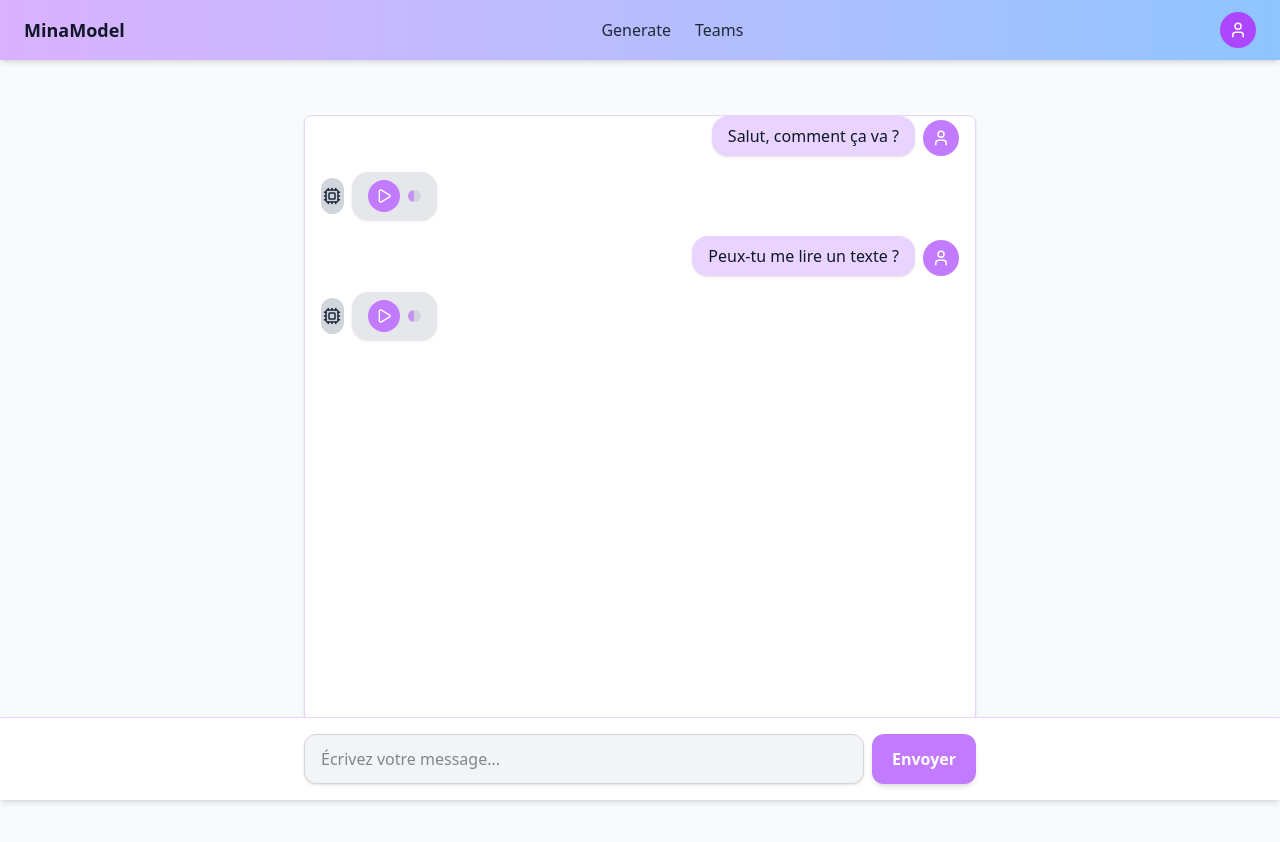
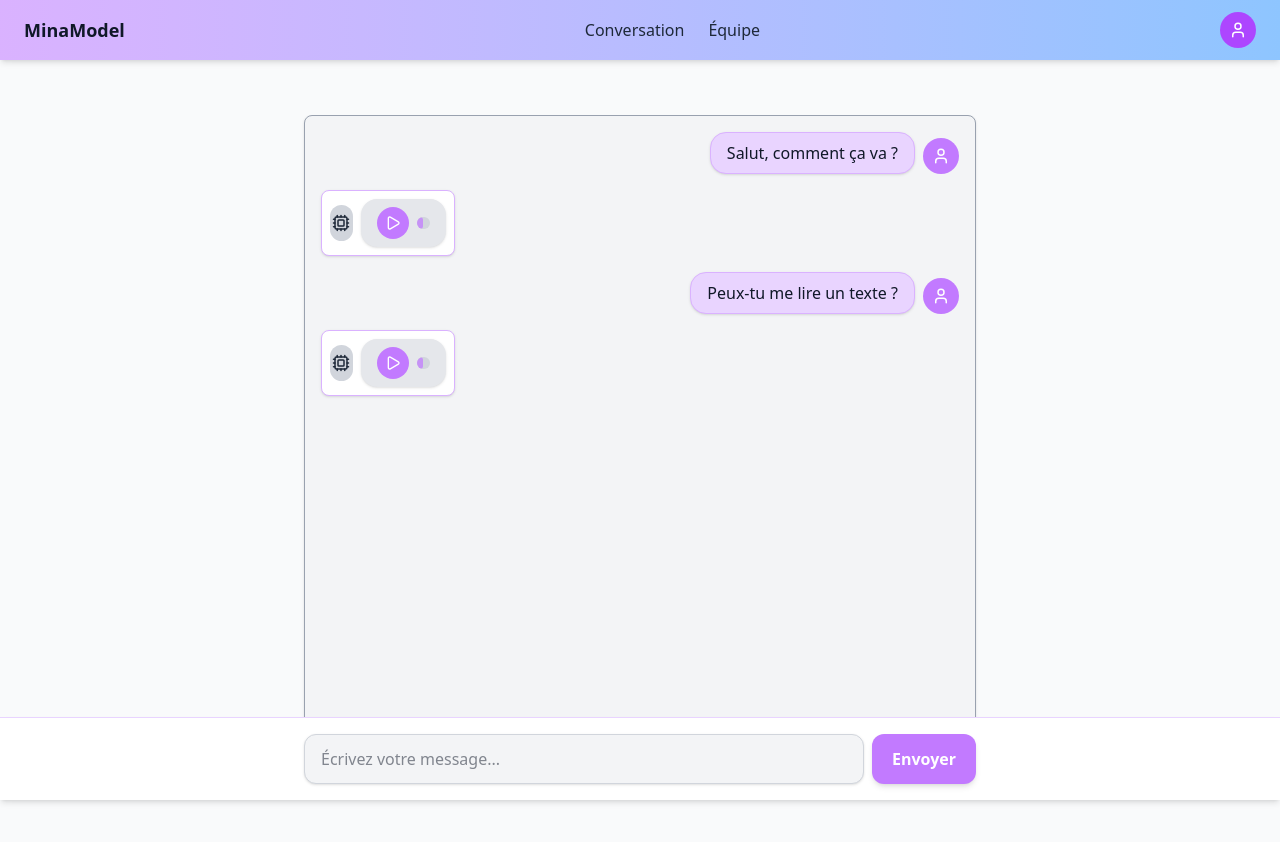
Before and after one commit to henocn/mina-model-frontend, a React (Vite) app: page / in a window 1280 px wide. Shown: the top 842 px of the page. Built offline with nearby package versions, Linux system fonts and the light colour scheme.

Commit message:
fix: commit#

```diff
--- a/src/components/MainContent.jsx
+++ b/src/components/MainContent.jsx
@@ -41,8 +41,8 @@
         <div className="flex items-center justify-between px-6 py-3">
           <span className="text-lg font-bold text-gray-900">MinaModel</span>
           <div className="flex space-x-6 text-gray-800">
-            <a href="#" className="hover:text-purple-700 font-medium">Generate</a>
-            <a href="#" className="hover:text-purple-700 font-medium">Teams</a>
+            <a href="#" className="hover:text-purple-700 font-medium">Conversation</a>
+            <a href="#" className="hover:text-purple-700 font-medium">Équipe</a>
           </div>
           <div className="w-9 h-9 rounded-full bg-purple-500 flex items-center justify-center text-white">
             <User size={18} />
@@ -52,12 +52,12 @@
 
       {/* Cadre du chat (scrollable seulement ici) */}
       <div className="flex-1 flex justify-center mt-[64px] mb-[80px] overflow-hidden">
-        <div className="flex flex-col w-full max-w-2xl overflow-y-auto px-4 space-y-4 border border-purple-200 rounded-lg bg-white shadow-sm">
+        <div className="flex flex-col pt-4 w-full max-w-2xl overflow-y-auto px-4 space-y-4 border border-gray-400 rounded-lg bg-gray-100 shadow-sm">
           {messages.map((msg, idx) =>
             msg.role === "user" ? (
               <div key={idx} className="flex justify-end">
                 <div className="flex items-end space-x-2 max-w-[70%]">
-                  <div className="bg-purple-200 text-gray-900 px-4 py-2 rounded-2xl shadow-sm">
+                  <div className="bg-purple-200 text-gray-900 px-4 py-2 rounded-2xl border-[1px] border-purple-300 shadow-sm">
                     {msg.content}
                   </div>
                   <div className="w-9 h-9 rounded-full bg-purple-400 flex items-center justify-center text-white">
@@ -67,7 +67,7 @@
               </div>
             ) : (
               <div key={idx} className="flex justify-start">
-                <div className="flex items-center space-x-2 max-w-[70%]">
+                <div className="flex items-center space-x-2 max-w-[70%] border border-purple-300 rounded-lg p-2 bg-white shadow-sm">
                   <div className="w-9 h-9 rounded-full bg-gray-300 flex items-center justify-center text-gray-800">
                     <Cpu size={18} />
                   </div>
--- a/src/components/Topbar.jsx
+++ b/src/components/Topbar.jsx
@@ -3,7 +3,6 @@
 
 export default function Topbar() {
   const [darkMode, setDarkMode] = useState(false);
-  const [menuOpen, setMenuOpen] = useState(false);
 
   return (
     <header className="w-full border-b border-gray-200 dark:border-gray-700 bg-gradient-to-r from-gray-700 via-purple-700 to-gray-700 dark:from-gray-700 dark:via-purple-800 dark:to-gray-700 text-white px-6 py-2 flex items-center justify-between shadow-md">
@@ -13,8 +12,8 @@
 
       {/* Navigation */}
       <nav className="flex space-x-6">
-        <a href="#" className="hover:text-purple-300 transition-colors">Generate</a>
-        <a href="#" className="hover:text-purple-300 transition-colors">Teame</a>
+        <a href="#" className="hover:text-purple-300 transition-colors">Conversation</a>
+        <a href="#" className="hover:text-purple-300 transition-colors">Équipe</a>
       </nav>
 
       {/* Actions */}
@@ -27,23 +26,10 @@
         </button>
 
         <div className="relative">
-          <button
-            onClick={() => setMenuOpen(!menuOpen)}
-            className="flex items-center space-x-1 hover:text-purple-300"
-          >
+          <button className="flex items-center space-x-1 hover:text-purple-300">
             <span>User</span>
             <ChevronDown size={16} />
           </button>
-          {menuOpen && (
-            <div className="absolute right-0 mt-1 bg-white dark:bg-gray-800 text-gray-800 dark:text-gray-200 rounded-lg shadow-lg py-2 w-40">
-              <a href="#" className="flex items-center px-4 py-2 hover:bg-gray-100 dark:hover:bg-gray-700">
-                <Settings size={16} className="mr-2" /> Settings
-              </a>
-              <a href="#" className="flex items-center px-4 py-2 hover:bg-gray-100 dark:hover:bg-gray-700">
-                <LogOut size={16} className="mr-2" /> Logout
-              </a>
-            </div>
-          )}
         </div>
       </div>
     </header>
```
